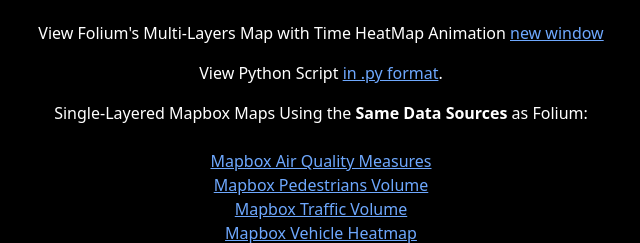
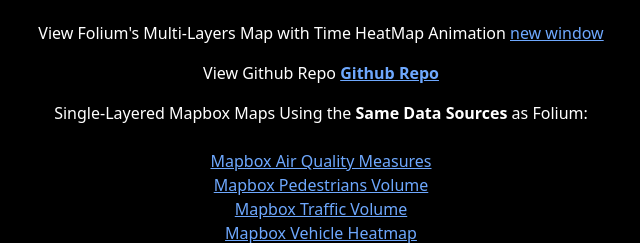
Before and after one commit to shalabyamr/Web_Maps_with_Auto_ML_Forecasts, a plain HTML site: page index.html in a window 1280 px wide. Shown: the part 169-412 px from the top of the page, 319-959 px from the left. Drawn offline with nearby package versions, Linux system fonts and the light colour scheme.

Commit message:
Added Github Repo link to index.html

```diff
--- a/index.html
+++ b/index.html
@@ -77,7 +77,7 @@
     <p>View Folium's Multi-Layers Map with Time HeatMap Animation
         <a href="Maps/Folium_Toronto.html" target=”_blank”>new window</a>
     </p>
-    <p>View Python Script <a href="https://github.com/amr-y-shalaby/ggr_472_project/blob/main/Pipeline/maps_creator.py"> in .py format</a>.
+    <p>View Github Repo <a href="https://github.com/amr-y-shalaby/ggr_472_project/"><b>Github Repo</b></a>
     </p>
     <!-- Link to Single-Layered Mapbox Maps Using the Same Data Sources as Folium -->
     <p>
```
